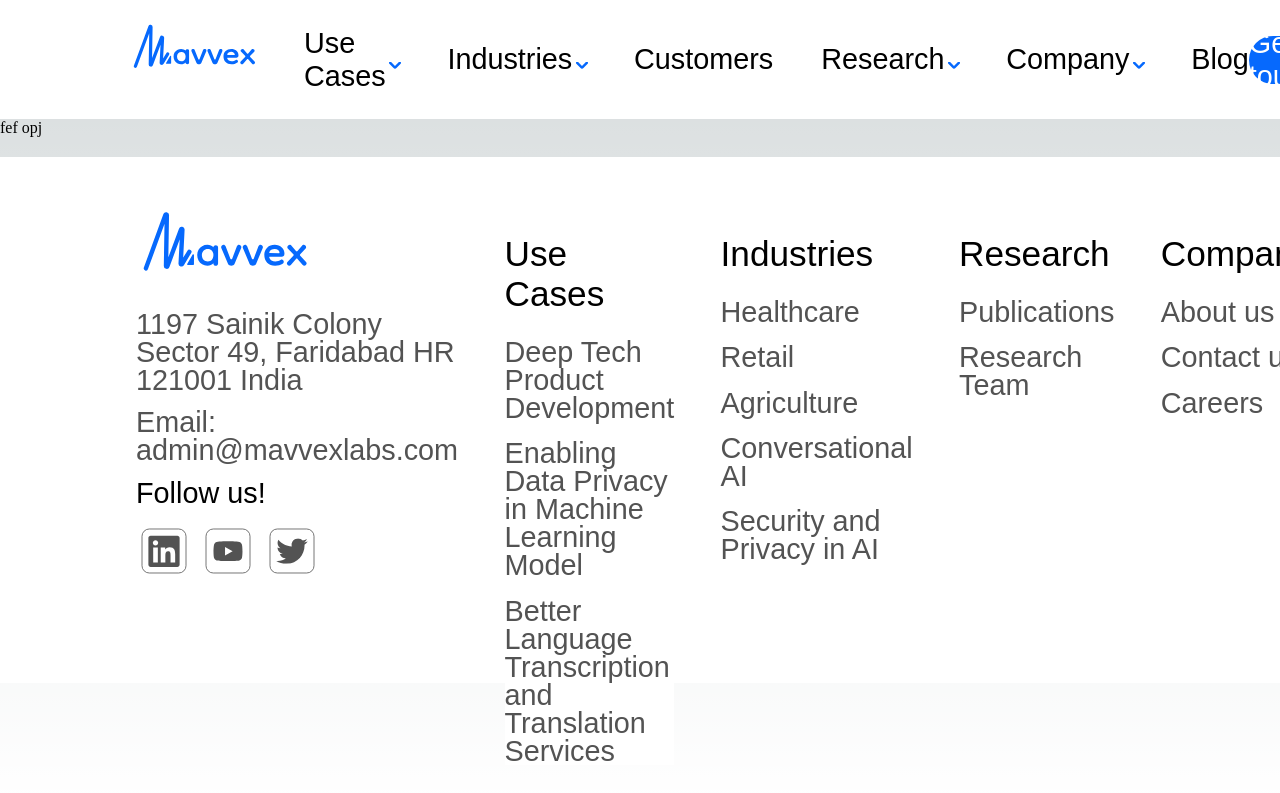
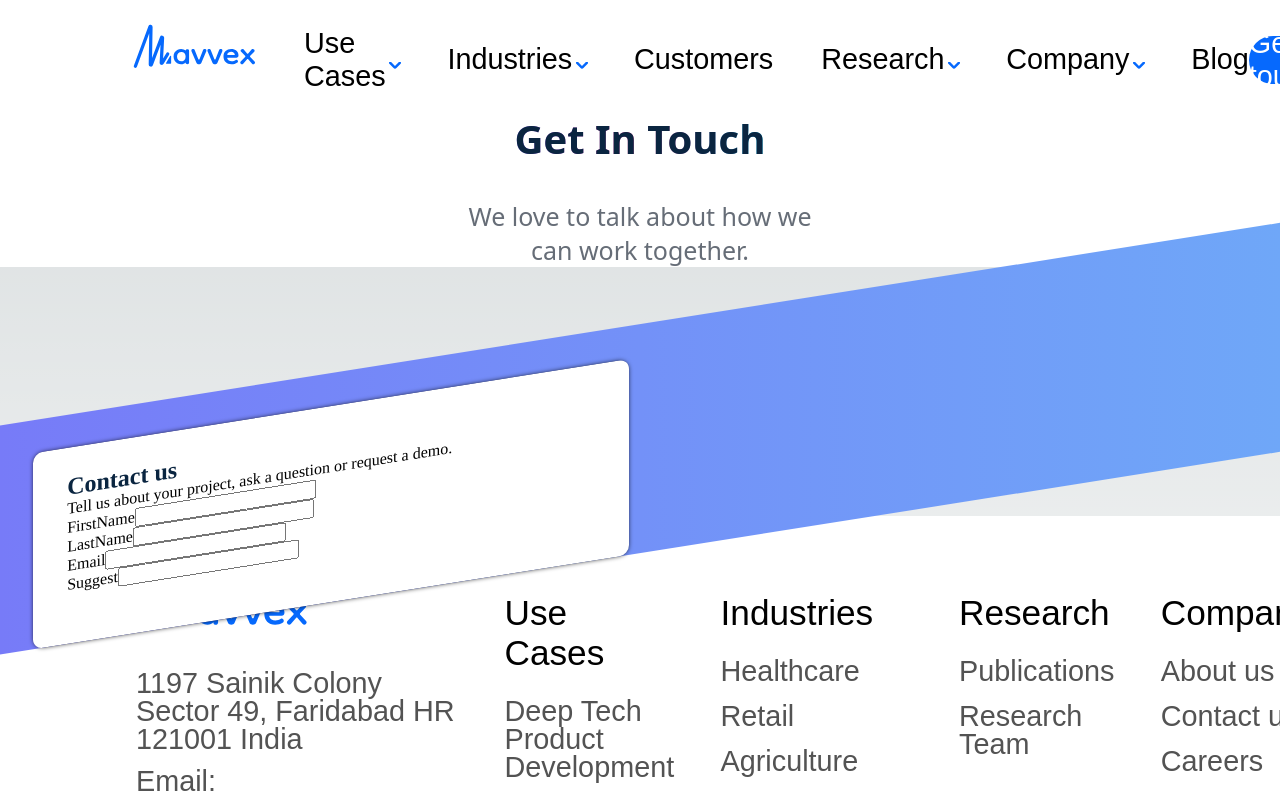
Before and after one commit to Harsh3305/Mavvex, a Next.js app: page /company/AboutUs in a window 1280 px wide. Shown: the top 793 px of the page. Built offline with nearby package versions, Linux system fonts and the light colour scheme; a web font is replaced by a local one.

Commit message:
Started About Us page

```diff
--- a/package.json
+++ b/package.json
@@ -10,9 +10,9 @@
   },
   "dependencies": {
     "@next/font": "13.1.6",
-    "eslint": "8.35.0",
-    "eslint-config-next": "13.2.3",
-    "next": "13.2.3",
+    "eslint": "8.33.0",
+    "eslint-config-next": "13.1.6",
+    "next": "13.1.6",
     "react": "18.2.0",
     "react-dom": "18.2.0"
   }
--- /dev/null
+++ b/src/components/Aboutbody.js
@@ -0,0 +1,49 @@
+import styles from "@/css/aboutpage.module.css";
+import { useState } from 'react';
+import ReactDOM from 'react-dom/client';
+export default function Aboutbody() {
+    return (<div className={styles.contact}>
+        <div className={styles.detailbox}>
+        <h2 className={styles.heading}
+        >Contact us</h2>
+        <div className={styles.subheading}>
+            Tell us about your project, ask a question or request a demo.
+        </div>
+        <div className={styles.form}>
+            <form>
+                <label>
+                    FirstName
+                    <input type="text" />
+                </label>
+                <div>
+                <label>
+                    LastName
+                    <input type="text" />
+                </label>
+                </div>
+                <div>
+                <label>
+                    Email
+                    <input type="text" />
+                </label>
+                </div>
+                <div>
+                <label>
+                    Suggest
+                    <input type="text" />
+                </label>
+                </div>
+            </form>
+
+
+
+        </div>
+
+        </div>
+       </div>
+    )
+
+
+    const root = ReactDOM.createRoot(document.getElementById('root'));
+    root.render(<Aboutbody />);
+}
--- /dev/null
+++ b/src/components/Abouttitle.js
@@ -0,0 +1,37 @@
+import styles from "@/css/aboutpage.module.css";
+
+export default function Abouttitle() {
+    return <div className={styles.main}>
+       <div className={styles.content}>
+           <div className={styles.title}>
+               <div className={styles.boldTitle}>
+                   Get In Touch
+               </div>
+
+           </div>
+           {/* <div className={styles.metaData}>
+               Transform your production data into privacy-preserving ad highly realistic
+               synthetic data. Share, access and build with data safely across teams,
+               businesses, and international borders.
+           </div>
+           <div className={styles.buttons}>
+               <button className={styles.getInTouchButton}>
+                   Get in touch
+               </button>
+               <button className={styles.findOutMore}>
+                   Find out more
+               </button>
+
+           </div> */}
+        <div className={styles.text6}>
+        We love to talk about how we can work together.
+        </div>
+
+
+       </div>
+       <div className={styles.contact}>
+
+       </div>
+
+    </div>
+}
--- /dev/null
+++ b/src/css/aboutpage.module.css
@@ -0,0 +1,100 @@
+.main {
+    background-color: white;
+    display: flex;
+    flex-direction: column;
+    align-items: center;
+}
+.content {
+    width: 50%;
+    display: flex;
+    flex-direction: column;
+    align-items: center;
+}
+.title {
+    font-size: 40px;
+    font-weight: bolder;
+    text-align: center;
+}
+.boldTitle {
+    background-image: linear-gradient(90deg, #735DF0, #FA4197, #0BCDFA);
+    background-clip: text;
+    /* color: black; */
+
+    margin-bottom: 40px;
+    color: #0a2540;
+    font-size: 40px;
+    line-height: 1;
+    font-family:system-ui, -apple-system, BlinkMacSystemFont, 'Segoe UI', Roboto, Oxygen, Ubuntu, Cantarell, 'Open Sans', 'Helvetica Neue', sans-serif;
+
+}
+
+.text6 {
+    margin-right: 20%;
+    margin-left: 20%;
+    font-size: 25px;
+    text-align: center;
+    font-family: system-ui, -apple-system, BlinkMacSystemFont, 'Segoe UI', Roboto, Oxygen, Ubuntu, Cantarell, 'Open Sans', 'Helvetica Neue', sans-serif;
+    color: #666d77;
+    font-weight: 500;
+}
+
+.contact {
+    display: block;
+    margin-top: auto;
+    grid-auto-columns: 1fr;
+    -ms-grid-columns: 1fr 1fr;
+    grid-template-columns: 1fr 1fr;
+    -ms-grid-rows: auto;
+    grid-template-rows: auto;
+    background-color: transparent;
+    background-image: -webkit-gradient(linear,left top,right top,from(#777bf8),to(#6fa7f8));
+    background-image: linear-gradient(90deg,#777bf8,#6fa7f8);
+    -webkit-transform: translate(0,25%) skew(0deg,-9deg);
+    -ms-transform: translate(0,25%) skew(0deg,-9deg);
+    transform: translate(0,25%) skew(0deg,-9deg);
+    box-sizing: border-box;
+}
+/* .metaData {
+    text-align: center;
+    font-size: 40px;
+    font-weight: normal;
+    font-family: 'Dongle', sans-serif;
+} */
+
+.contact {
+    display: -ms-grid;
+    display: grid;
+    grid-auto-columns: 1fr;
+    grid-column-gap: 16px;
+    grid-row-gap: 16px;
+    -ms-grid-columns: 1.1fr 1fr;
+    grid-template-columns: 1.1fr 1fr;
+    -ms-grid-rows: auto;
+    grid-template-rows: auto;
+}
+
+.detailbox {
+    margin: 5% 5% auto;
+    padding: 0 5% 5%;
+    border: 1px solid transparent;
+    border-radius: 10px;
+    background-color: #fff;
+    box-shadow: 0 0 5px -1px #000;
+    display: block;
+
+}
+
+.form{
+    margin: 0 0 15px;
+}
+
+.heading{
+    margin-top: 5%;
+            background-color: transparent;
+            color: #0a2540;
+            line-height: 1;
+}
+.subheading{
+    font-size: 16px;
+    line-height: 1.2;
+}
--- a/src/pages/company/AboutUs.js
+++ b/src/pages/company/AboutUs.js
@@ -1,8 +1,11 @@
-
+import Abouttitle from "@/components/Abouttitle"
+import Aboutbody from "@/components/Aboutbody"
 export default function AboutUs() {
     return (
         <div>
-            fef opj
+            <Abouttitle></Abouttitle>
+            <Aboutbody></Aboutbody>
+            <div></div>
         </div>
     )
 }
--- a/src/pages/index.js
+++ b/src/pages/index.js
@@ -1,5 +1,5 @@
 
-import { Inter } from 'next/font/google'
+import { Inter } from '@next/font/google'
 import Title from "@/components/Title";
 import Demo from "@/components/requestDemo";
 
```
Also changed, not shown: 1 other file (tests, documents, lock files or other folders).
